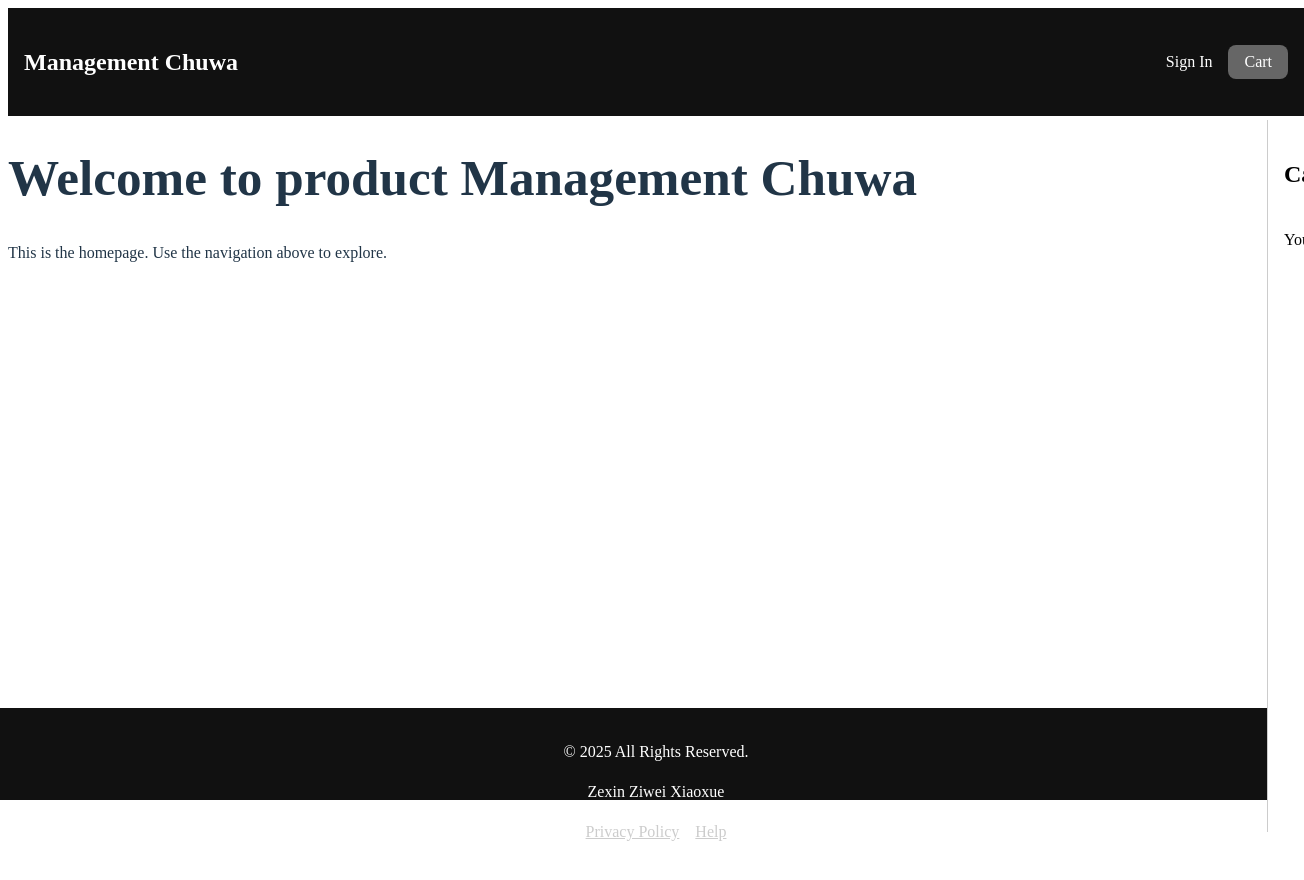
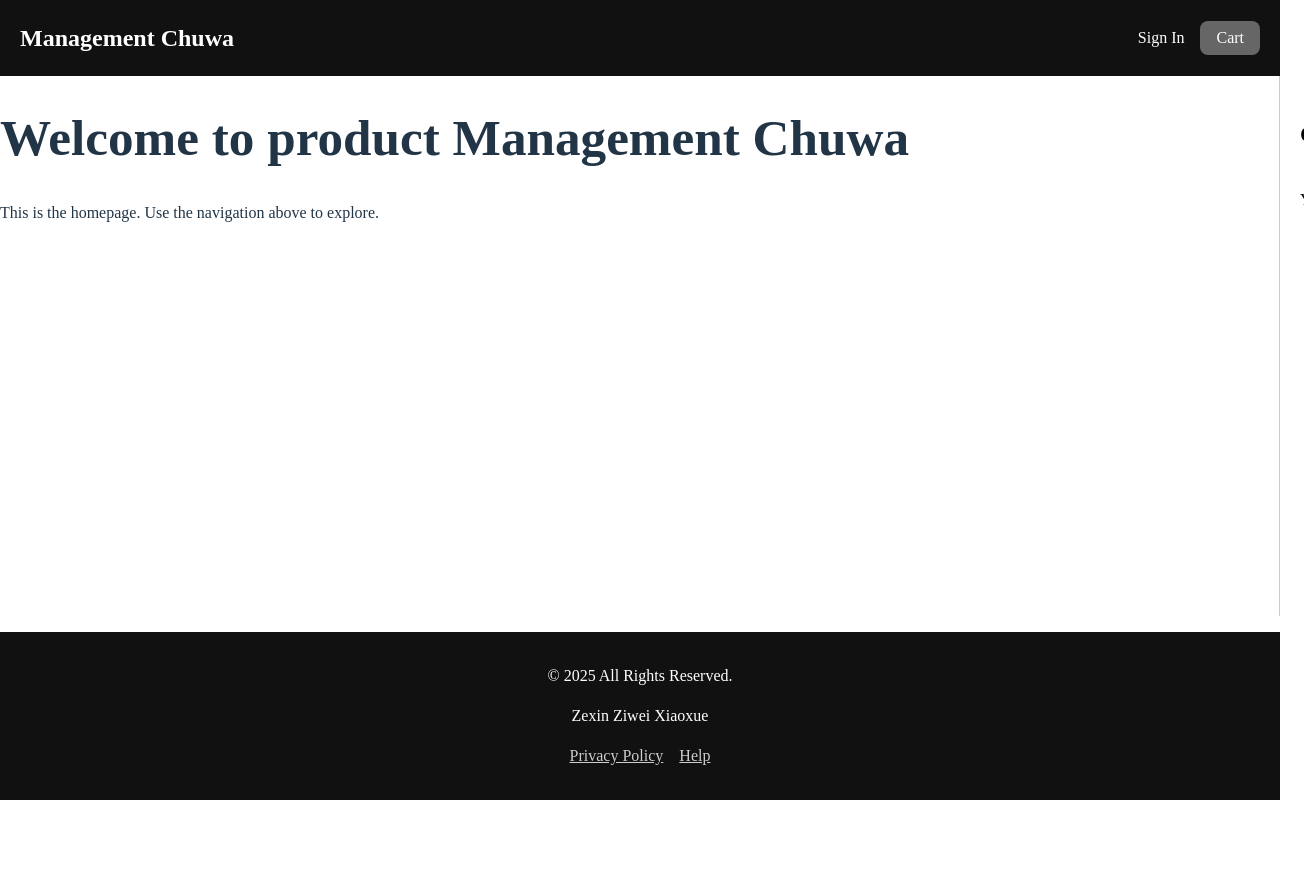
Before and after one commit to xx247/ChuwaProject, a React (Vite) app in the folder A_ProductManagementSystem/frontend/: page / in a window 1280 px wide. Shown: the top 880 px of the page, 1304 px wide, since content can reach past the window. After the commit the page ends 800 px from the top, so only its background shows below. Built offline with nearby package versions, Linux system fonts and the light colour scheme.

Commit message:
header  and cart style

```diff
--- a/A_ProductManagementSystem/frontend/src/App.css
+++ b/A_ProductManagementSystem/frontend/src/App.css
@@ -1,7 +1,13 @@
 #root {
   display: flex;
   flex-direction: column;
-  min-height: 100vh;
+  /* min-height: 100vh;  */
+  height: 100%;
+}
+
+html, body {
+  margin: 0;
+  height: 100%;
 }
 
 .logo {
--- a/A_ProductManagementSystem/frontend/src/components/AuthForm.jsx
+++ b/A_ProductManagementSystem/frontend/src/components/AuthForm.jsx
@@ -18,7 +18,7 @@ const AuthForm = ({ type, onSubmit }) => {
                 display: 'flex',
                 justifyContent: 'center',
                 alignItems: 'center',
-                height: '100vh',
+                height: '100%',
                 background: '#f4f4f4',
             }}
         >
--- a/A_ProductManagementSystem/frontend/src/components/layout/Footer.jsx
+++ b/A_ProductManagementSystem/frontend/src/components/layout/Footer.jsx
@@ -3,19 +3,17 @@ function Footer() {
   return (
     <footer
       style={{
-        position: "fixed",
+        // position: "fixed",
         bottom: "0",
         left: "0",
-        width: "100%",
-        height: "60px",    /* or whatever height you like */
+        // width: "100%",
+        // height: "60px",
         background: "#111",
         color:" #fff",
         justifyContent: "space-between",
         alignItems: "center",
         padding: "1rem",
         textAlign: "center",
-
-
       }}
     >
       <div>
--- a/A_ProductManagementSystem/frontend/src/components/layout/Header.jsx
+++ b/A_ProductManagementSystem/frontend/src/components/layout/Header.jsx
@@ -13,13 +13,13 @@ const Header = () => {
   return (
     <header
       style={{
-        width: "100%",
         background: "#111",
         color: "#fff",
         display: "flex",
         justifyContent: "space-between",
         alignItems: "center",
-        padding: "1rem",
+        padding: "0px 20px",
+
       }}
     >
       <div>
--- a/A_ProductManagementSystem/frontend/src/pages/Cart.jsx
+++ b/A_ProductManagementSystem/frontend/src/pages/Cart.jsx
@@ -50,14 +50,15 @@ const Cart = ({ isOpen }) => {
   //
   const sidebarStyle = {
     position: "fixed",
-    top: "120px",
-    right: isOpen ? "0" : "-320px",
+    top: "76px",
+    right: isOpen ? "0" : "-340px",
     width: "300px",
-    height: "calc(100vh - 120px)",
+    // height: "calc(100vh - 176px)",
+    height: "500px",
     backgroundColor: "#fff",
     color: "#000",
     borderLeft: "1px solid #ccc",
-    padding: "1rem",
+    padding: "20px",
     overflowY: "auto",
     transition: "right 0.3s ease-in-out",
     zIndex: 9999,
--- a/A_ProductManagementSystem/frontend/src/pages/SignInPage.jsx
+++ b/A_ProductManagementSystem/frontend/src/pages/SignInPage.jsx
@@ -18,7 +18,13 @@ const SignInPage = () => {
         }
     };
 
-    return <AuthForm type="signin" onSubmit={handleSignIn} />;
+    return (
+      <div style={{
+        height: "100%",
+      }}>
+        <AuthForm type="signin" onSubmit={handleSignIn} />;
+      </div>
+    )
 };
 
 export default SignInPage;
```
